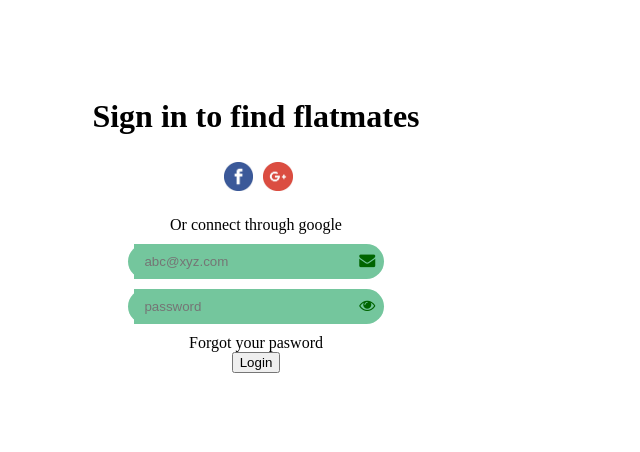
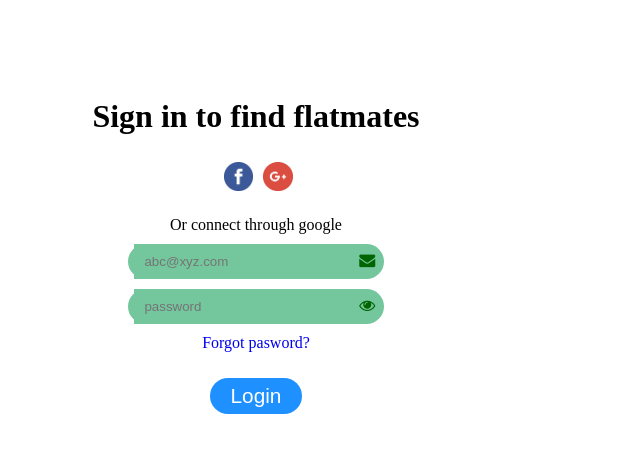
Before and after one commit to garima-saxena-0702/FlatsAndFlatmates, an Angular app in the folder flatsAndFlatmatesFrontend/: page /login in a window 1280 px wide. Shown: the top 452 px of the page, without its empty margins (0-640 px from the left). Built offline with nearby package versions, Linux system fonts and the light colour scheme; what angular-font-awesome would draw is missing.

Commit message:
login - sigin page UI complete

```diff
--- a/flatsAndFlatmatesFrontend/src/app/login-page/login-page.component.html
+++ b/flatsAndFlatmatesFrontend/src/app/login-page/login-page.component.html
@@ -19,10 +19,10 @@
           <span id="eyeIcon" class="fa fa-fw fa-eye fields-input-eye" (click)="togglePasswordType()"></span>
         </div>
         <div>
-          <a>Forgot your pasword</a>
+          <span style="color: rgb(0, 0, 238);">Forgot pasword?</span>
         </div>
-        <div class="">
-          <button>Login</button>
+        <div class="fields-login">
+          <button class="fields-login-button">Login</button>
         </div>
       </div>
       </div>
--- a/flatsAndFlatmatesFrontend/src/app/login-page/login-page.component.scss
+++ b/flatsAndFlatmatesFrontend/src/app/login-page/login-page.component.scss
@@ -1,3 +1,5 @@
+$base-color: #74c69d;
+
 .nav {
 
   margin-left: 35%;
@@ -49,14 +51,14 @@
   &-input {
 
     margin: 10px;
-    background: #74c69d;
+    background: $base-color;
     border: 1px transparent;
     border-radius: 20px;
     width: 50%;
     margin-left: 25%;
 
     &-box {
-      background: #74c69d;
+      background: $base-color;
       outline: none;
       padding: 10px;
       border: none;
@@ -67,4 +69,20 @@
       color: darkgreen;
     }
   }
+
+  &-login {
+
+    margin: 5%;
+
+    &-button {
+      padding: 6px;
+      width: 20%;
+      background: dodgerblue;
+      outline: none;
+      border: none;
+      border-radius: 20px;
+      font-size: 1.3rem;
+      color: white;
+    }
+  }
 }
```
